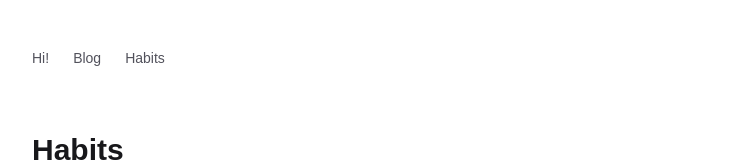
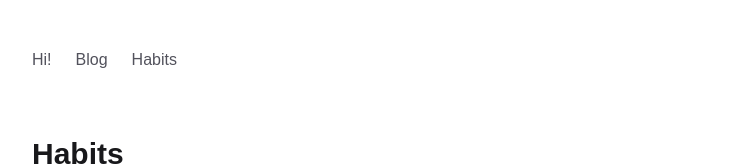
Before and after one commit to ishankhire/ishan-khire, a Next.js app: page /habits in a window 1280 px wide. Shown: the top 166 px of the page, without its empty margins (256-1000 px from the left). Built offline with nearby package versions, Linux system fonts and the light colour scheme.

Commit message:
minor font changes && git push

```diff
--- a/app/blog/page.tsx
+++ b/app/blog/page.tsx
@@ -11,15 +11,12 @@ export default async function BlogPage() {
         {posts.map((post) => (
           <article key={post.slug}>
             <Link href={`/blog/${post.slug}`} className="block group">
-              <h2 className="text-xl font-medium text-zinc-900 dark:text-zinc-50 group-hover:text-zinc-600 dark:group-hover:text-zinc-300 transition-colors">
+              <h2 className="text-lg font-normal text-zinc-900 dark:text-zinc-50 group-hover:text-zinc-600 group-hover:underline dark:group-hover:text-zinc-300 transition-colors">
                 {post.title}
               </h2>
               <time className="text-sm text-zinc-500 dark:text-zinc-400">
                 {post.date}
               </time>
-              <p className="text-zinc-600 dark:text-zinc-400 mt-2">
-                {post.description}
-              </p>
             </Link>
           </article>
         ))}
--- a/components/Navigation.tsx
+++ b/components/Navigation.tsx
@@ -2,22 +2,22 @@ import Link from 'next/link';
 
 export function Navigation() {
   return (
-    <nav className="flex gap-6 text-sm">
+    <nav className="flex gap-6 text-base">
       <Link
         href="/"
-        className="text-zinc-600 hover:text-zinc-900 dark:text-zinc-400 dark:hover:text-zinc-100 transition-colors"
+        className="text-zinc-600 hover:text-zinc-900 hover:underline dark:text-zinc-400 dark:hover:text-zinc-100 transition-colors"
       >
         Hi!
       </Link>
       <Link
         href="/blog"
-        className="text-zinc-600 hover:text-zinc-900 dark:text-zinc-400 dark:hover:text-zinc-100 transition-colors"
+        className="text-zinc-600 hover:text-zinc-900 hover:underline dark:text-zinc-400 dark:hover:text-zinc-100 transition-colors"
       >
         Blog
       </Link>
       <Link
         href="/habits"
-        className="text-zinc-600 hover:text-zinc-900 dark:text-zinc-400 dark:hover:text-zinc-100 transition-colors"
+        className="text-zinc-600 hover:text-zinc-900 hover:underline dark:text-zinc-400 dark:hover:text-zinc-100 transition-colors"
       >
         Habits
       </Link>
```
